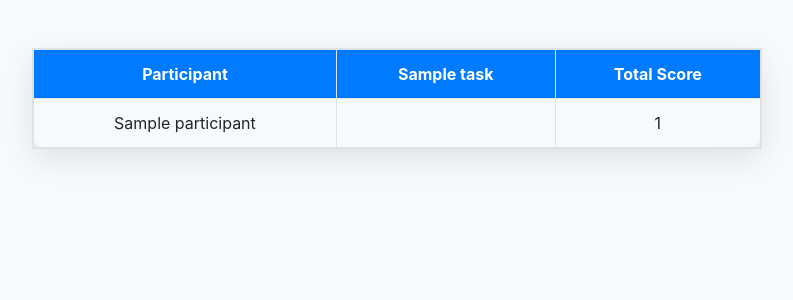
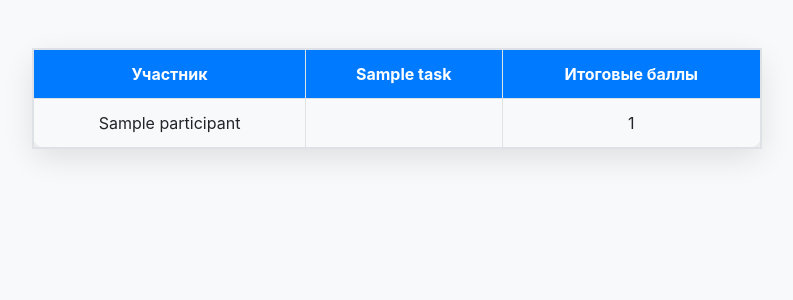
Before and after one commit to iglazkovi/Duel_Tasks, a Flask app: template templates/results.html in a window 1280 px wide. Shown: the top 300 px of the page, without its empty margins (243-1036 px from the left). Run offline with Flask 3, Linux system fonts and the light colour scheme; the template is opened without the code that fills it: most values are stand-ins (such as "Sample title", 1, 10 or a date in 2020); some libraries are stand-ins or nearby versions.

Commit message:
Refactoring, translation into Russian

```diff
--- a/app.py
+++ b/app.py
@@ -1,6 +1,6 @@
 import shutil
 
-from flask import Flask, render_template, request, redirect, url_for, flash, make_response, after_this_request
+from flask import Flask, render_template, request, redirect, url_for, flash, after_this_request
 import sqlite3
 import os
 
@@ -43,6 +43,7 @@ def create_tables():
 create_tables()
 admins = []
 
+
 @app.route('/')
 def index():
     uid = request.args.get('uid')
@@ -61,6 +62,7 @@ def index():
         response.set_cookie('uid', str(uid))
         response.set_cookie('username', str(username))
         return response
+
     tasks = get_tasks()
     participants = get_participants()
     if int(uid) in admins:
@@ -79,6 +81,7 @@ def add_task():
         response.set_cookie('uid', uid)
         response.set_cookie('username', username)
         return response
+
     task_name = request.form['task_name']
     language_author = request.form['language_author']
     file_author = request.files['file_author']
@@ -137,6 +140,7 @@ def upload_file():
         response.set_cookie('uid', uid)
         response.set_cookie('username', username)
         return response
+
     selected_task_id = int(request.form['task'])
     selected_language = request.form['language']
     file = request.files['file']
@@ -144,7 +148,7 @@ def upload_file():
 
     if file and allowed_file(file.filename, selected_language):
         # Сохраняем результаты в базу данных
-        if save_result(participant_id, selected_task_id, selected_language, file):
+        if save_result(participant_id, selected_task_id, file):
             return redirect(url_for('show_results'))
         else:
             flash('Ошибка: ваше решение не соответствует протоколу взаимодействия')
@@ -176,7 +180,7 @@ def check(sol1_name, sol2_name, runner_name):
     return False
 
 
-def save_result(participant_id, task_id, language, participant_solution):
+def save_result(participant_id, task_id, participant_solution):
     conn = sqlite3.connect('competition_results.sqlite')
     c = conn.cursor()
     c.execute(f"SELECT author_file_solution FROM tasks \
@@ -219,6 +223,7 @@ def show_results():
         response.set_cookie('uid', uid)
         response.set_cookie('username', username)
         return response
+
     conn = sqlite3.connect('competition_results.sqlite')
     c = conn.cursor()
 
--- a/templates/results.html
+++ b/templates/results.html
@@ -51,11 +51,11 @@
         <table class="table table-bordered table-hover">
          <thead>
             <tr>
-                <th>Participant</th>
+                <th>Участник</th>
                 {% for task in tasks %}
                 <th>{{ task[1] }}</th>
                 {% endfor %}
-                <th>Total Score</th>
+                <th>Итоговые баллы</th>
             </tr>
         </thead>
          <tbody>
--- a/templates/upload_file_admin.html
+++ b/templates/upload_file_admin.html
@@ -106,9 +106,3 @@
     {% endwith %}
 </body>
 </html>
-</title>
-</head>
-<body>
-
-</body>
-</html>
```
Also changed, not shown: templates/upload_file.html (+2 -7 lines), calculate_points.py (line endings or trailing spaces).
